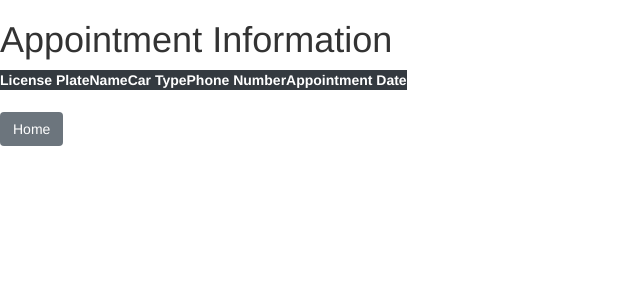
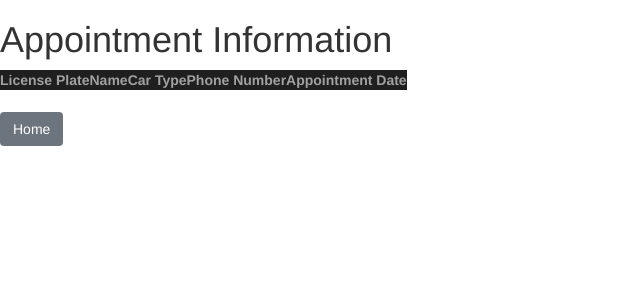
Before and after one commit to athicus/Flask_Project2, a Flask app: page /info in a window 1280 px wide. Shown: the top 300 px of the page, without its empty margins (0-640 px from the left). Run offline with Flask 3, Linux system fonts and the light colour scheme; data that the repository does not hold is empty; some libraries are stand-ins or nearby versions.

Commit message:
Update info.htm

```diff
--- a/templates/info.htm
+++ b/templates/info.htm
@@ -8,14 +8,14 @@
       <title>Appointment Info</title>
       <style>
          .custom-table {
-            background-color: #f8f9fa; /* Change the background color */
+            background-color: #a1a1a1; /* Change the background color */
          }
          .custom-table th {
-            color: #ffffff; /* Change the text color of table header cells */
-            background-color: #343a40; /* Change the background color of table header cells */
+            color: #a1a1a1; /* Change the text color of table header cells */
+            background-color: #1f1f1f; /* Change the background color of table header cells */
          }
          .custom-table td {
-            color: #212529; /* Change the text color of table cells */
+            color: #1f1f1f; /* Change the text color of table cells */
          }
   </style>
    </head>
```
